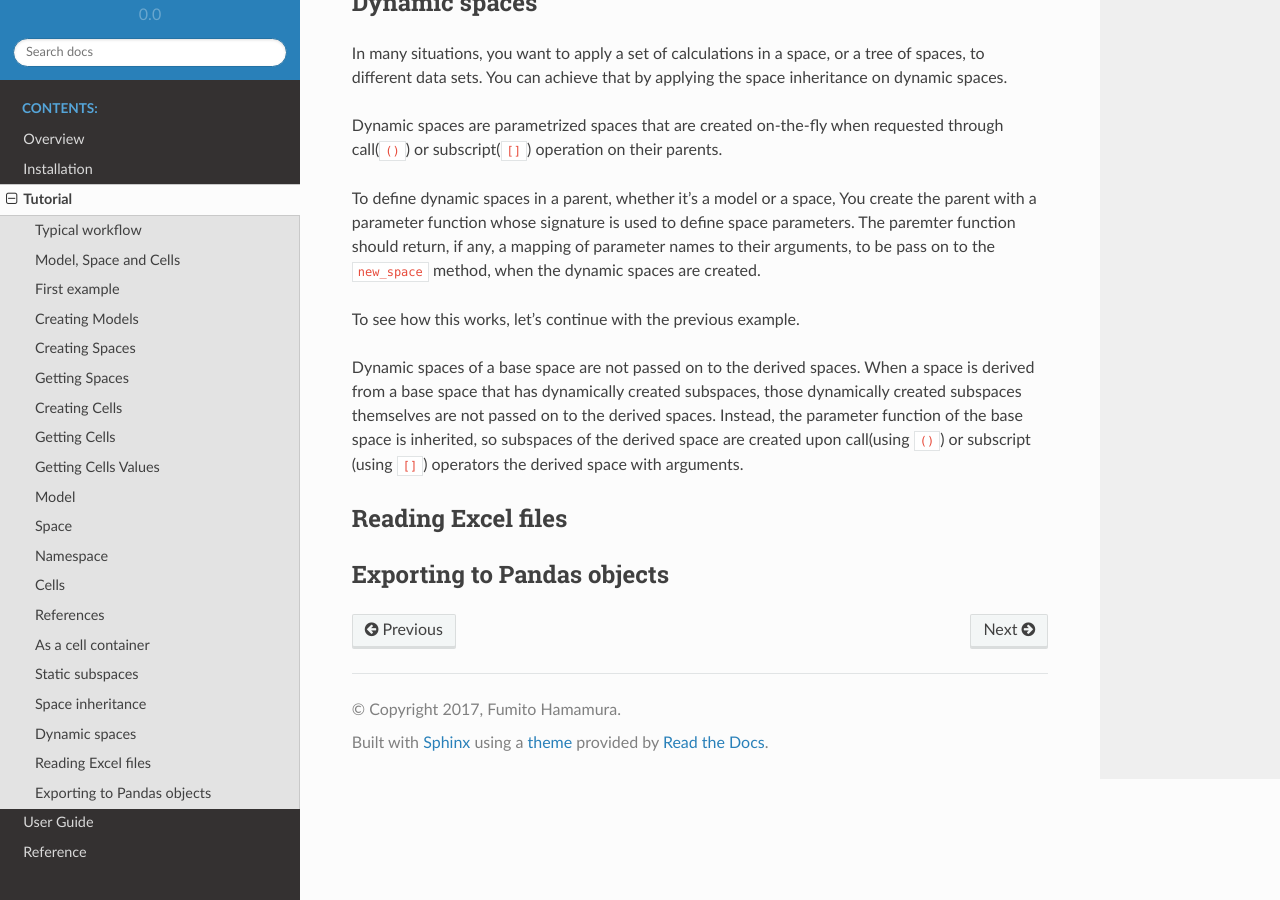
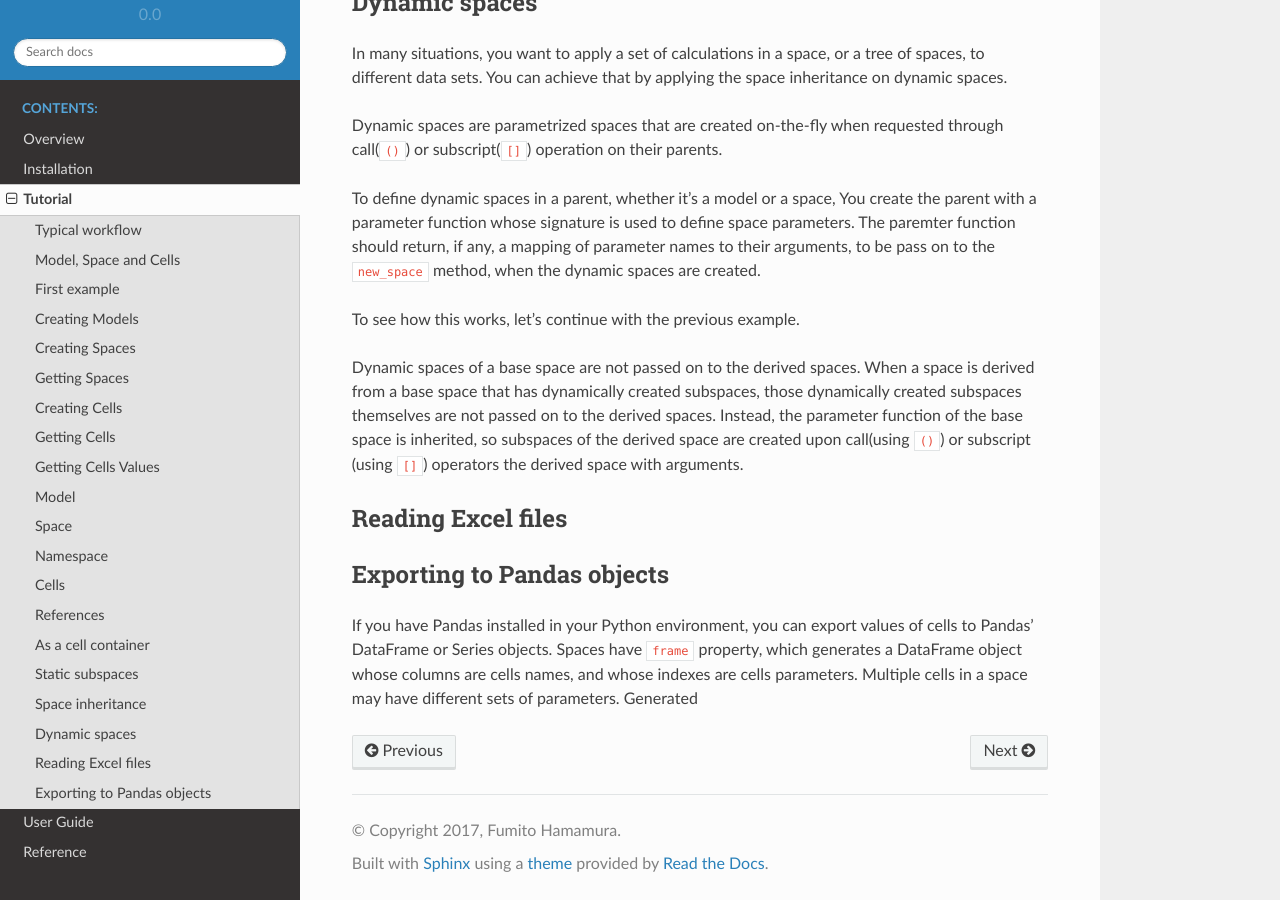
Before and after one commit to fumitoh/modelx, a Sphinx documentation site: the page built from doc/source/tutorial.rst, in a window 1280 px wide and 900 px high, scrolled down 12436 px. Built offline with Sphinx 7.4.7 and the Read the Docs theme 2.0.0, drawn with Linux system fonts in a browser that asks for light colours.

Commit message:
DOC: Edited tutorial.rst

```diff
--- a/doc/source/tutorial.rst
+++ b/doc/source/tutorial.rst
@@ -582,3 +582,10 @@ Reading Excel files
 
 Exporting to Pandas objects
 ---------------------------
+
+If you have Pandas installed in your Python environment, you can export values
+of cells to Pandas' DataFrame or Series objects.
+Spaces have ``frame`` property, which generates a DataFrame
+object whose columns are cells names, and whose indexes are
+cells parameters. Multiple cells in a space may have different
+sets of parameters. Generated
```
